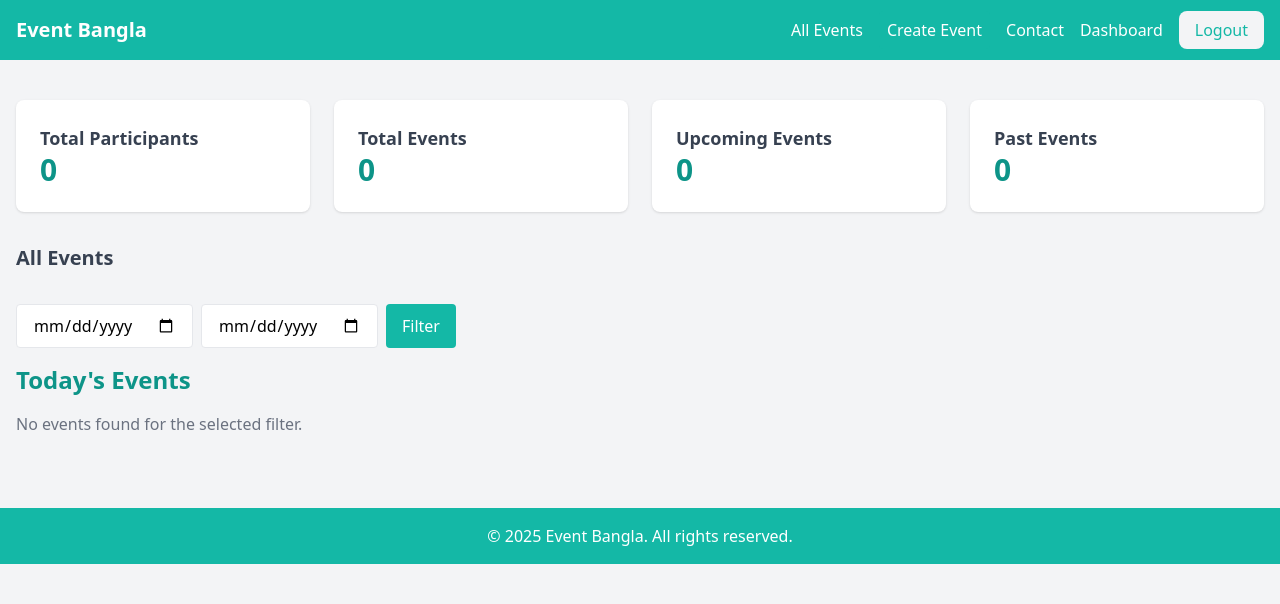
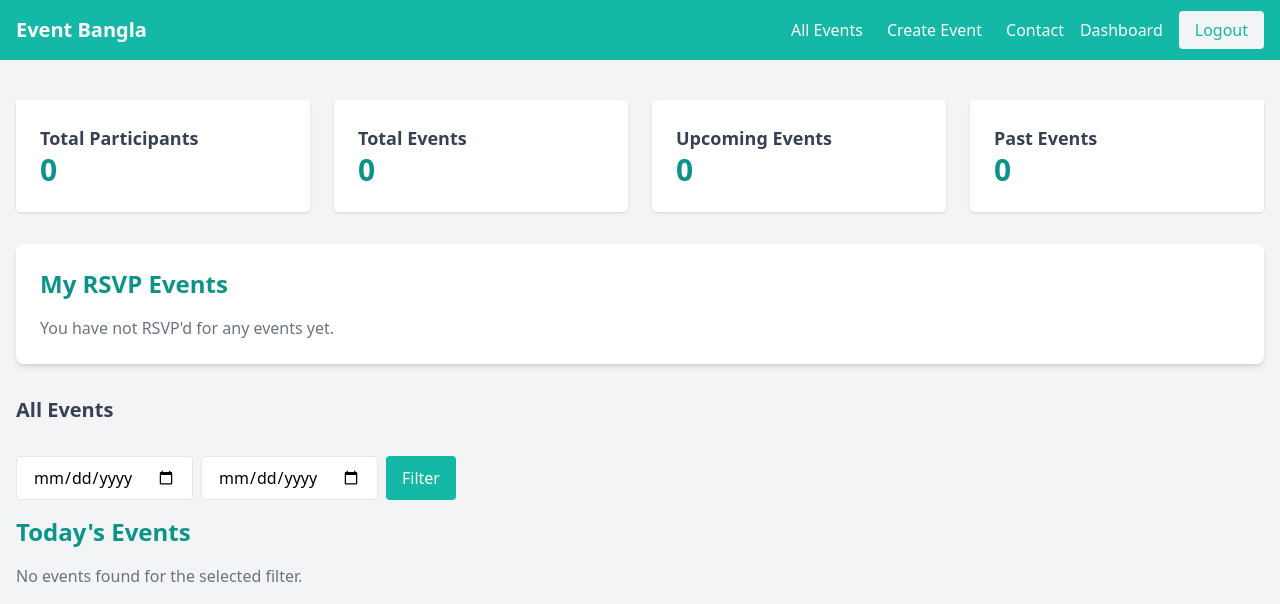
Before and after one commit to mmahmudul7/Event-Bangla, a Django app: page /organizer-dashboard/ in a window 1280 px wide. Shown: the top 604 px of the page. Run offline with Django 5.2, Linux system fonts and the light colour scheme; the visitor is signed in with stand-in values (Sample User, id 1); data that the repository does not hold is empty; some libraries are stand-ins or nearby versions.

Commit message:
Design for RSVP list and fix rounded shapes

```diff
--- a/events/templates/base.html
+++ b/events/templates/base.html
@@ -25,10 +25,10 @@
 
                     {% if user.is_authenticated %}
                         <li><a href="{% url 'dashboard' %}" class="hover:underline">Dashboard</a></li>
-                        <li><a href="{% url 'sign-out' %}" class="bg-gray-100 text-teal-500 px-4 py-2 rounded-lg hover:bg-white">Logout</a></li>
+                        <li><a href="{% url 'sign-out' %}" class="bg-gray-100 text-teal-500 px-4 py-2 rounded hover:bg-white">Logout</a></li>
                     {% else %}
-                        <li><a href="{% url 'sign-in' %}" class="bg-gray-100 text-teal-500 px-4 py-2 rounded-lg hover:bg-white">Login</a></li>
-                        <li><a href="{% url 'sign-up' %}" class="bg-blue-950 text-white px-4 py-2 rounded-lg hover:bg-blue-900">Sign Up</a></li>
+                        <li><a href="{% url 'sign-in' %}" class="bg-gray-100 text-teal-500 px-4 py-2 rounded hover:bg-white">Login</a></li>
+                        <li><a href="{% url 'sign-up' %}" class="bg-blue-950 text-white px-4 py-2 rounded hover:bg-blue-900">Sign Up</a></li>
                     {% endif %}
                 </ul>
 
@@ -43,10 +43,10 @@
                 <li><a href="{% url 'contact' %}" class="hover:underline">Contact</a></li>
                 {% if user.is_authenticated %}
                     <li><a href="{% url 'dashboard' %}" class="hover:underline">Dashboard</a></li>
-                    <li><a href="{% url 'sign-out' %}" class="bg-gray-100 text-teal-500 px-4 py-2 rounded-lg hover:bg-white">Logout</a></li>
+                    <li><a href="{% url 'sign-out' %}" class="bg-gray-100 text-teal-500 px-4 py-2 rounded hover:bg-white">Logout</a></li>
                 {% else %}
-                    <li><a href="{% url 'sign-in' %}" class="bg-gray-100 text-teal-500 px-4 py-2 rounded-lg hover:bg-white">Login</a></li>
-                    <li><a href="{% url 'sign-up' %}" class="bg-blue-950 text-white px-4 py-2 rounded-lg hover:bg-blue-900">Sign Up</a></li>
+                    <li><a href="{% url 'sign-in' %}" class="bg-gray-100 text-teal-500 px-4 py-2 rounded hover:bg-white">Login</a></li>
+                    <li><a href="{% url 'sign-up' %}" class="bg-blue-950 text-white px-4 py-2 rounded hover:bg-blue-900">Sign Up</a></li>
                 {% endif %}
             </ul>
         </nav>
@@ -56,7 +56,7 @@
         {% if messages %}
             <div class="p-4">
                 {% for message in messages %}
-                    <div class="bg-green-500 text-white p-3 rounded-md">
+                    <div class="bg-blue-900 text-white p-3 rounded">
                         {{ message }}
                     </div>
                 {% endfor %}
--- a/events/templates/events/event_detail.html
+++ b/events/templates/events/event_detail.html
@@ -28,7 +28,7 @@
             <p><strong>Participants:</strong></p>
             <ul>
                 {% for participant in event.participants.all %}
-                    <li>{{ participant.name }}</li>
+                    <li>{{ participant.get_full_name }}</li>
                 {% endfor %}
             </ul>
         </div>
--- a/events/templates/events/organizer_dashboard.html
+++ b/events/templates/events/organizer_dashboard.html
@@ -7,29 +7,51 @@
     <section class="grid grid-cols-1 sm:grid-cols-2 lg:grid-cols-4 gap-6 mb-8">
         <a
             href="{% url 'participant_list' %}"
-            class="block bg-white p-6 rounded-lg shadow hover:shadow-lg transition cursor-pointer">
+            class="block bg-white p-6 rounded shadow hover:shadow-lg transition cursor-pointer">
             <h3 class="text-gray-700 text-lg font-semibold">Total Participants</h3>
             <p class="text-3xl font-bold text-teal-600">{{ total_participants }}</p>
         </a>
         <a
             href="?filter=total_events"
-            class="block bg-white p-6 rounded-lg shadow hover:shadow-lg transition cursor-pointer">
+            class="block bg-white p-6 rounded shadow hover:shadow-lg transition cursor-pointer">
             <h3 class="text-gray-700 text-lg font-semibold">Total Events</h3>
             <p class="text-3xl font-bold text-teal-600">{{ total_events }}</p>
         </a>
         <a
             href="?filter=upcoming_events"
-            class="block bg-white p-6 rounded-lg shadow hover:shadow-lg transition cursor-pointer">
+            class="block bg-white p-6 rounded shadow hover:shadow-lg transition cursor-pointer">
             <h3 class="text-gray-700 text-lg font-semibold">Upcoming Events</h3>
             <p class="text-3xl font-bold text-teal-600">{{ total_upcoming_events }}</p>
         </a>
         <a
             href="?filter=past_events"
-            class="block bg-white p-6 rounded-lg shadow hover:shadow-lg transition cursor-pointer">
+            class="block bg-white p-6 rounded shadow hover:shadow-lg transition cursor-pointer">
             <h3 class="text-gray-700 text-lg font-semibold">Past Events</h3>
             <p class="text-3xl font-bold text-teal-600">{{ total_past_events }}</p>
         </a>
     </section>
+
+    <!-- My RSVP Events Section -->
+    <section class="bg-white p-6 rounded-lg shadow-md mb-8">
+        <h2 class="text-2xl font-semibold text-teal-600 mb-4">My RSVP Events</h2>
+
+        {% if rsvp_events %}
+            <ul class="divide-y divide-gray-200">
+                {% for event in rsvp_events %}
+                    <li class="p-3 mt-3 flex justify-between items-center bg-gray-100 rounded-md shadow-sm hover:shadow-md transition">
+                        <!-- Event Details -->
+                        <a href="{% url 'event_detail' event.id %}">
+                            <h3 class="text-lg font-bold text-gray-800">{{ event.name }}</h3>
+                            <p class="text-gray-600">{{ event.location }} | {{ event.date }} | {{event.time}} </p>
+                        </a>
+                    </li>
+                {% endfor %}
+            </ul>
+        {% else %}
+            <p class="text-gray-500">You have not RSVP'd for any events yet.</p>
+        {% endif %}
+    </section>
+
 
     <!-- Events List -->
     <section>
@@ -62,7 +84,7 @@
                         <!-- event details -->
                         <div>
                             <a href="{% url 'event_detail' event.id %}" class="text-teal-600 font-bold hover:underline">
-                                <img src="{{ event.image.url }}" alt="{{ event.name }}" class="h-30 object-cover rounded-md mb-2">
+                                <img src="{{ event.image.url }}" alt="{{ event.name }}" class="h-30 object-cover rounded mb-2">
                                 {{ event.name }}
                             </a>
                             <p class="text-gray-600">{{ event.location }} | {{ event.time }}</p>
--- a/events/templates/events/participant_list.html
+++ b/events/templates/events/participant_list.html
@@ -1,13 +1,13 @@
 {% extends 'base.html' %}
 
 {% block content %}
-<div class="container mx-auto p-6 bg-white shadow-md rounded-lg">
+<div class="container mx-auto p-6 bg-white shadow-md rounded">
     <h1 class="text-4xl font-bold text-teal-600 mb-6">Participants List</h1>
 
     <ul>
         {% for participant in participants %}
             <li class="bg-white p-4 mb-4 rounded shadow hover:shadow-lg transition">
-                <p class="text-gray-800">{{ participant.name }} - {{ participant.email }}</p>
+                <p class="text-gray-800">{{ participant.get_full_name }} - {{ participant.email }}</p>
             </li>
         {% empty %}
             <p class="text-gray-500">No participants found.</p>
--- a/events/views.py
+++ b/events/views.py
@@ -131,7 +131,6 @@ def participant_list(request):
     return render(request, 'events/participant_list.html', {'participants': participants})
 
 
-
 # Organzer dashboard
 @login_required
 def organizer_dashboard(request):
--- a/users/templates/registration/login.html
+++ b/users/templates/registration/login.html
@@ -1,6 +1,6 @@
 {% extends "base.html" %}
 {% block content %}
-    <div class="mx-auto w-1/3 mx-w-md my-9 bg-white p-6 rounded-lg shadow-lg">
+    <div class="mx-auto w-1/2 mx-w-md my-9 bg-white p-6 rounded-lg shadow-lg">
         {% comment %} {% if messages %}
             {% for message in messages %}
                 <div class="px-2 py-1 {% if message.tags == 'success' %}bg-teal-500 text-white rounded {% endif %} ">{{message}}</div>
--- a/users/templates/registration/register.html
+++ b/users/templates/registration/register.html
@@ -1,6 +1,6 @@
 {% extends "base.html" %}
 {% block content %}
-    <div class="mx-auto w-1/3 mx-w-md my-9 bg-white p-6 rounded-lg shadow-lg">
+    <div class="mx-auto w-1/2 mx-w-md my-9 bg-white p-6 rounded-lg shadow-lg">
         {% if form.non_field_errors %}
             <div class="bg-red-100 text-red-600 p-2 rounded mb-4">
                 {% for error in form.non_field_errors %}
```
Also changed, not shown: events/templates/events/event_list.html (+5 -5 lines), events/templates/events/participant_dashboard.html (+21 -8 lines).
